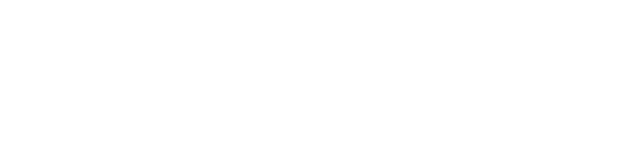
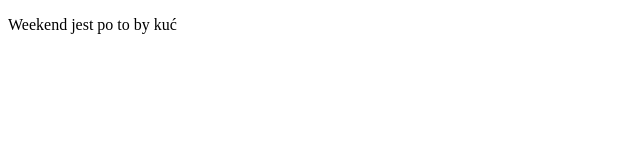
Before and after one commit to godlo89/godlo89.github.io, a plain HTML site: page index.html in a window 1280 px wide. Shown: the whole page, without its empty margins (0-640 px from the left). Drawn offline with Linux system fonts and the light colour scheme.

Commit message:
Poprawiony paragraf na gałęzi master

```diff
--- a/index.html
+++ b/index.html
@@ -1,2 +1,2 @@
 <!DOCTYPE html>
-<p></p>
+<p>Weekend jest po to by kuć</p>
```
